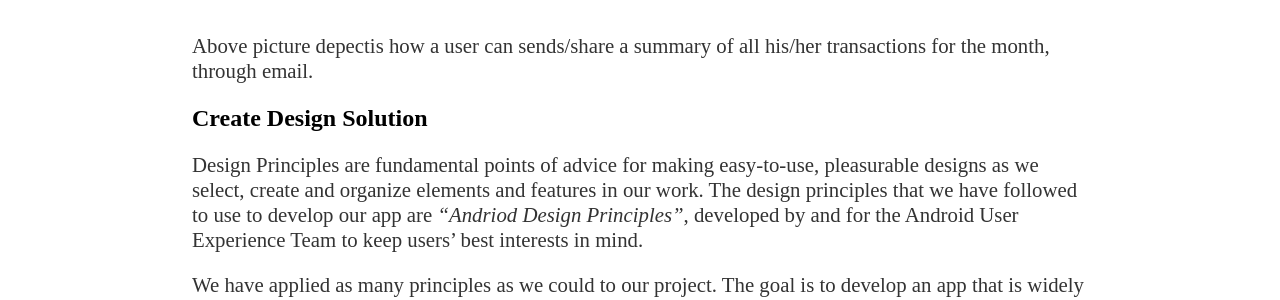
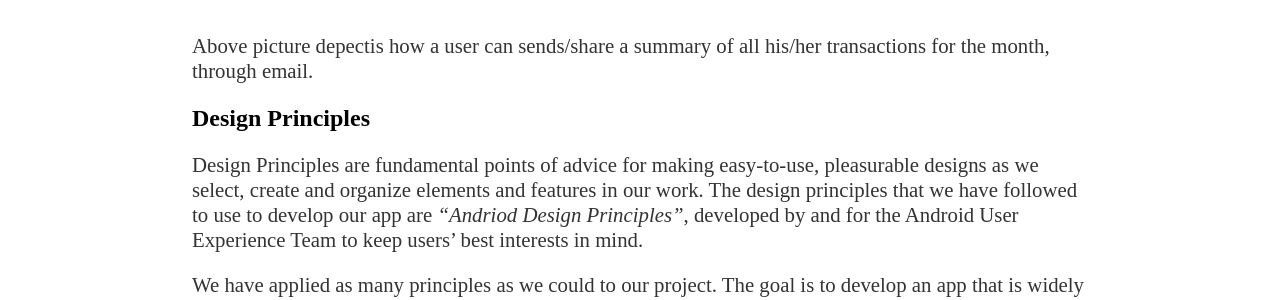
Before and after one commit to NadeemNicoR/TeamProjects, a Jekyll site: the page built from docs/_posts/2019-06-04-ISEE-2019-Advanced-Prototype-Presentation.md, in a window 1280 px wide and 900 px high, scrolled down 7670 px. Shown: the part 155-455 px from the top of the window. Built offline with Jekyll 4.4.1, drawn with Linux system fonts in a browser that asks for light colours; our own code applies the rules of GitHub Pages for plain Markdown files; a file with an impossible date is left out.

Commit message:
Update 2019-06-04-ISEE-2019-Advanced-Prototype-Presentation.md

```diff
--- a/docs/_posts/2019-06-04-ISEE-2019-Advanced-Prototype-Presentation.md
+++ b/docs/_posts/2019-06-04-ISEE-2019-Advanced-Prototype-Presentation.md
@@ -137,7 +137,7 @@ In this picture you can see a journey of a user when he opens an app and wants t
 Above picture depectis how a user can sends/share a summary of all his/her transactions for the month, through email.
 
 
-## Create Design Solution
+## Design Principles
 
 
 Design Principles are fundamental points of advice for making easy-to-use, pleasurable designs as we select, create and organize elements and features in our work. The design principles that we have followed to use to develop our app are *"Andriod Design Principles"*, developed by and for the Android User Experience Team to keep users' best interests in mind.
```
